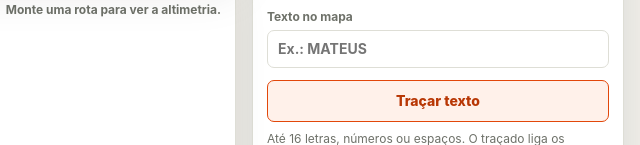
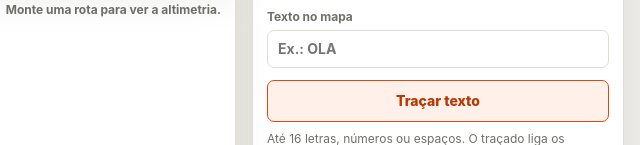
Before and after one commit to mateusfrmacedo/fake-strava, a plain HTML site: page index.html in a window 1280 px wide. Shown: the part 655-800 px from the top of the page, 640-1280 px from the left. Drawn offline with nearby package versions, Linux system fonts and the light colour scheme.

Commit message:
Usa exemplo genérico no campo de texto do mapa

```diff
--- a/index.html
+++ b/index.html
@@ -152,7 +152,7 @@
           </div>
           <form id="routeTextForm" class="form-grid route-details" aria-describedby="routeTextHint">
             <label class="full-span">Texto no mapa
-              <input id="routeText" required maxlength="16" placeholder="Ex.: MATEUS" autocomplete="off" />
+              <input id="routeText" required maxlength="16" placeholder="Ex.: OLA" autocomplete="off" />
             </label>
             <button class="primary-outline full-span" id="writeRoute" type="submit">Traçar texto</button>
           </form>
```
